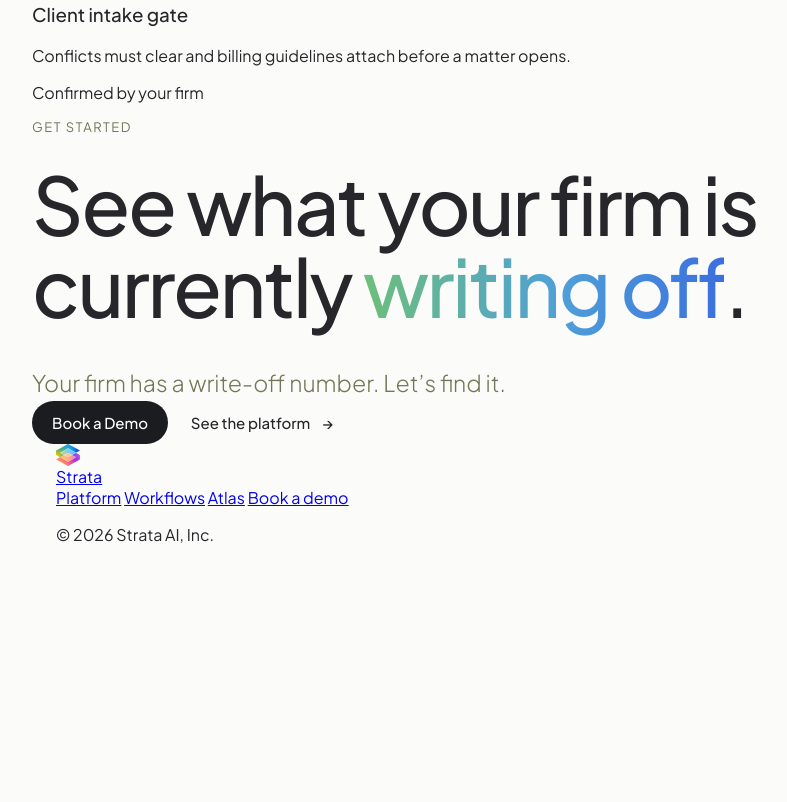
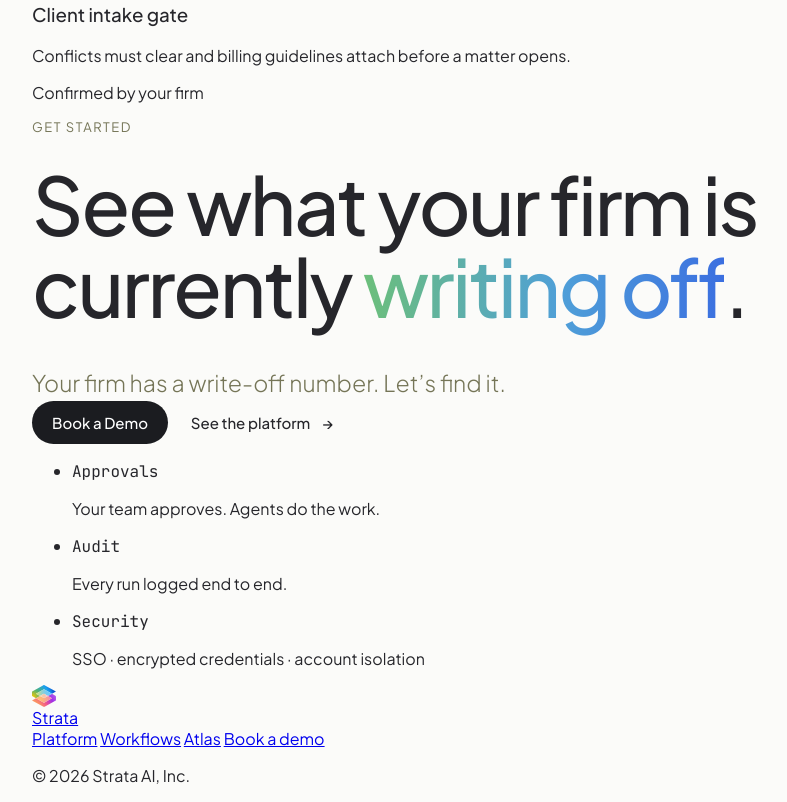
Before and after one commit to Kazuhaaa01/AWSM04-004, a plain HTML site: page index.html in a window 1280 px wide. Shown: the part 5105-5907 px from the top of the page, without its empty margins (16-803 px from the left). Before the commit the page ends 5666 px from the top, so only its background shows below. Drawn offline with Linux system fonts and the light colour scheme; animation ran at ten frames a second.

Commit message:
mensajes de confianza

```diff
--- a/index.html
+++ b/index.html
@@ -298,6 +298,23 @@
           <a class="boto boto--text" href="#platform">See the platform</a>
         </div>
 
+        <ul class="confianca">
+          <li class="confianca__item">
+            <p class="etiqueta">Approvals</p>
+            <p>Your team approves. Agents do the work.</p>
+          </li>
+          <li class="confianca__item">
+            <p class="etiqueta">Audit</p>
+            <p>Every run logged end to end.</p>
+          </li>
+          <li class="confianca__item">
+            <p class="etiqueta">Security</p>
+            <p>SSO · encrypted credentials · account isolation</p>
+          </li>
+        </ul>
+      </div>
+    </section>
+
     <footer class="peu">
     <div class="container peu__inner">
       <a class="peu__logo" href="#">
```
